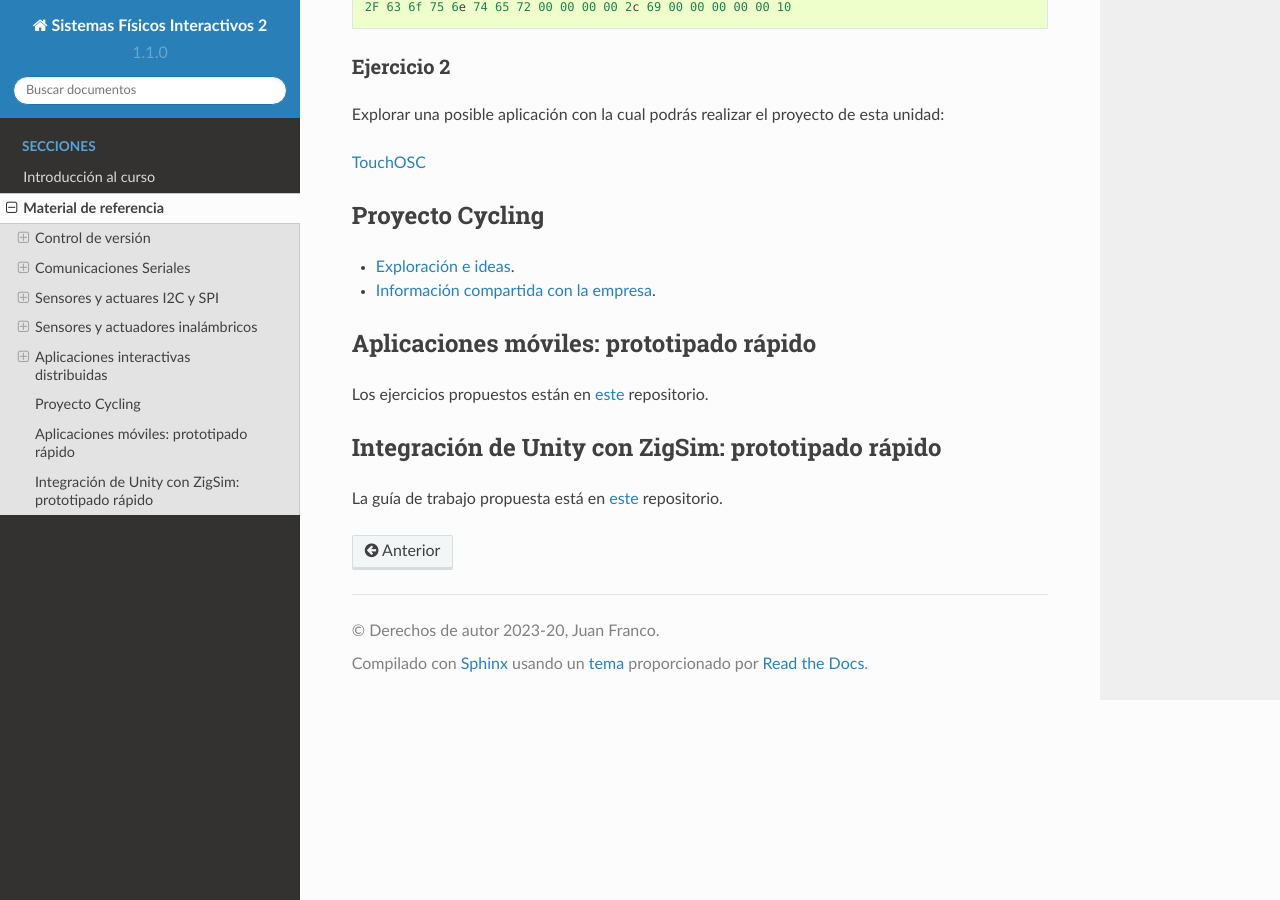
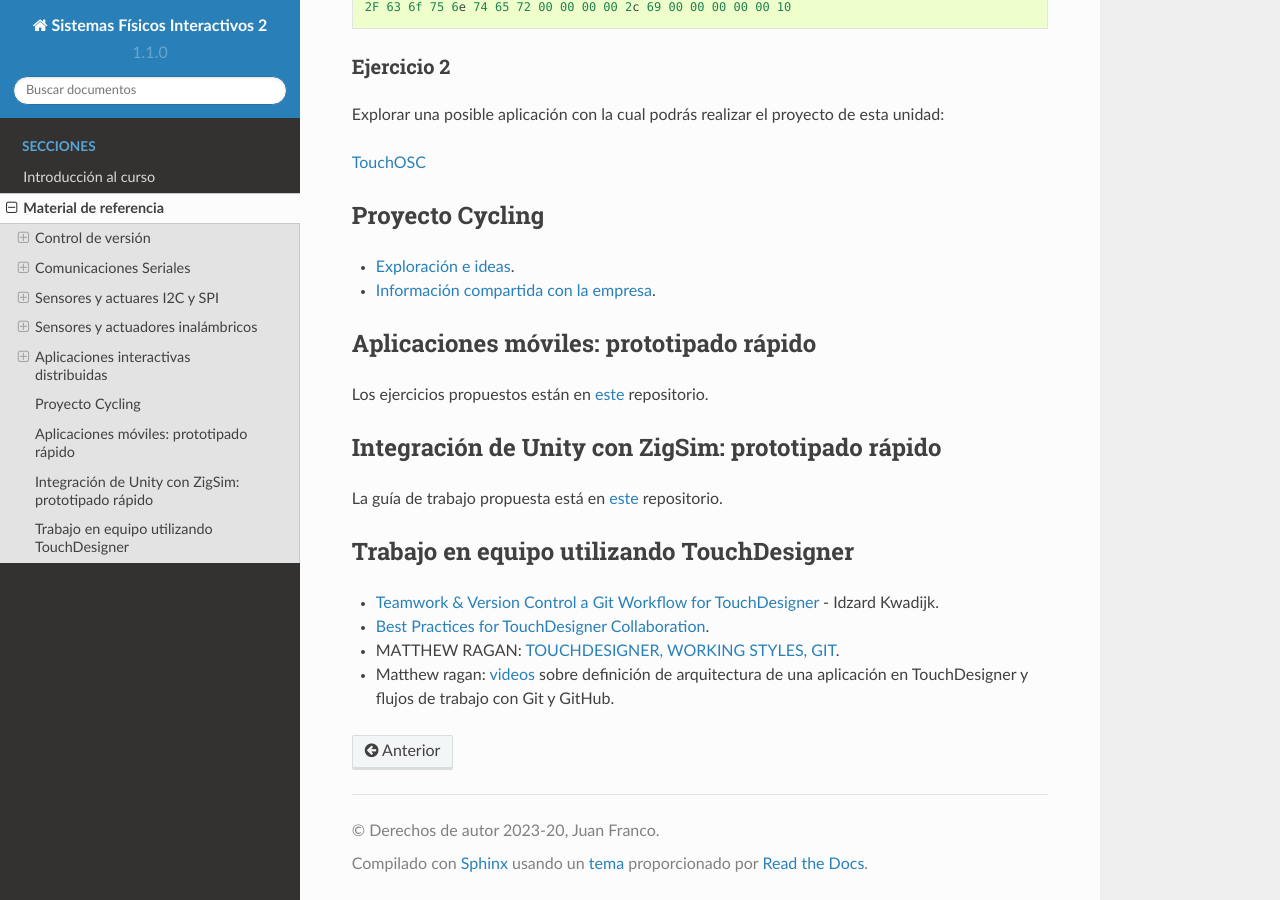
Before and after one commit to juanferfranco/SistemasFisicosInteractivos2, a Sphinx documentation site: the page built from docs/_referencias/referencias.rst, in a window 1280 px wide and 900 px high, scrolled down 52213 px. Built offline with Sphinx 7.4.7 and the Read the Docs theme 2.0.0, drawn with Linux system fonts in a browser that asks for light colours.

Commit message:
Add references about teamwork and touchdesigner

```diff
--- a/docs/_referencias/referencias.rst
+++ b/docs/_referencias/referencias.rst
@@ -2578,3 +2578,14 @@
 
 La guía de trabajo propuesta está en `este <https://github.com/juanferfranco/ZigSimUnity>`__
 repositorio.
+
+Trabajo en equipo utilizando TouchDesigner
+********************************************
+
+* `Teamwork & Version Control a Git Workflow for TouchDesigner <https://youtu.be/aJ3Lur9zpKU>`__
+  - Idzard Kwadijk.
+* `Best Practices for TouchDesigner Collaboration <https://youtu.be/6KPwrmrBoAE>`__.
+* MATTHEW RAGAN: `TOUCHDESIGNER, WORKING STYLES, GIT <https://matthewragan.com/2017/12/03/touchdesigner-working-styles-git/>`__.
+* Matthew ragan: `videos <https://www.youtube.com/@mir4486/featured>`__
+  sobre definición de arquitectura de una aplicación en TouchDesigner y
+  flujos de trabajo con Git y GitHub.
```
